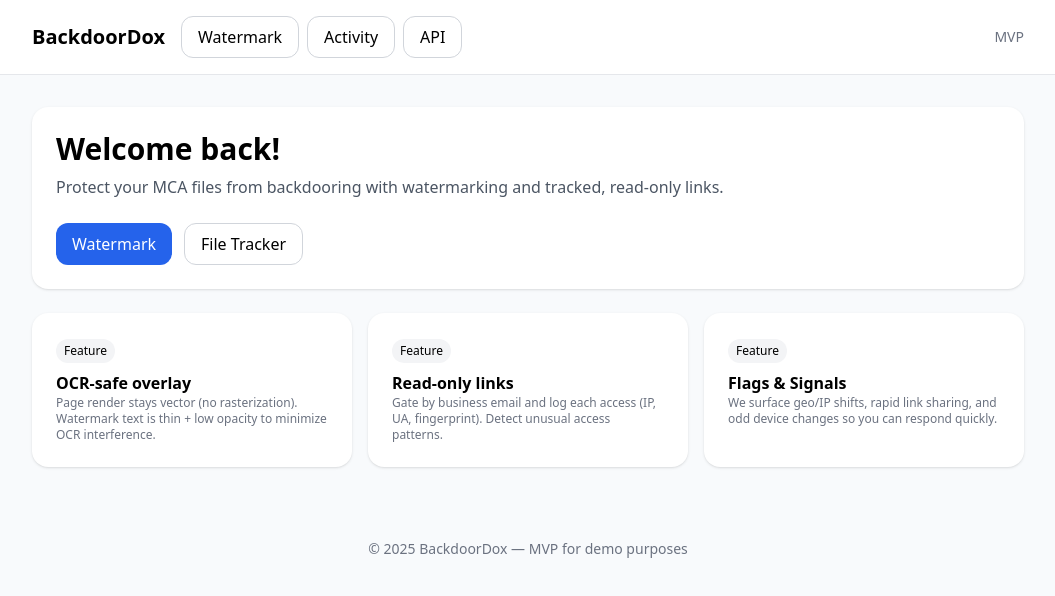
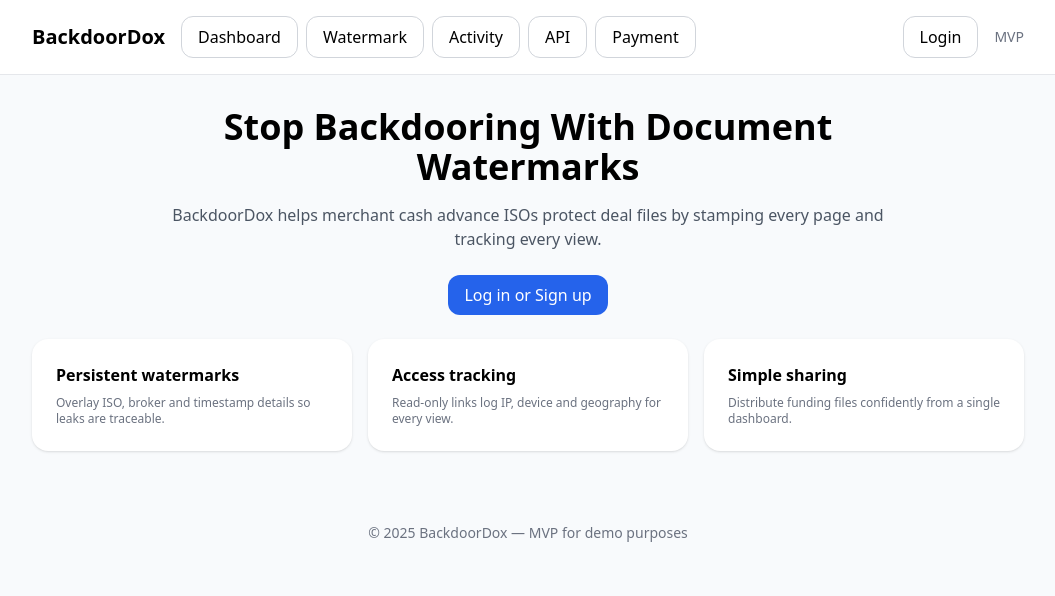
Before and after one commit to alexsandusky/backdoordox-v2, a Next.js app: page / in a window 1280 px wide. Shown: the top 596 px of the page, without its empty margins (112-1167 px from the left). Built offline with nearby package versions, Linux system fonts and the light colour scheme.

Commit message:
Add public landing page and login flow

```diff
--- a/components/Layout.tsx
+++ b/components/Layout.tsx
@@ -14,12 +14,15 @@
       <header className="bg-white border-b">
         <div className="container py-4 flex items-center gap-4">
           <Link href="/" className="text-xl font-semibold">BackdoorDox</Link>
-          <nav className="flex items-center gap-2">
+          <nav className="flex items-center gap-2 flex-1">
+            <Tab href="/dashboard">Dashboard</Tab>
             <Tab href="/watermark">Watermark</Tab>
             <Tab href="/activity">Activity</Tab>
             <Tab href="/api">API</Tab>
+            <Tab href="/payment">Payment</Tab>
           </nav>
-          <div className="ml-auto text-sm text-gray-500">MVP</div>
+          <Link href="/login" className="btn btn-outline">Login</Link>
+          <div className="text-sm text-gray-500">MVP</div>
         </div>
       </header>
       <main className="container py-8 space-y-6">{children}</main>
--- /dev/null
+++ b/pages/dashboard.tsx
@@ -0,0 +1,35 @@
+
+import Layout from '../components/Layout'
+import Link from 'next/link'
+
+export default function Home() {
+  return (
+    <Layout>
+      <div className="card">
+        <h1 className="text-3xl font-bold mb-2">Welcome back!</h1>
+        <p className="text-gray-600">Protect your MCA files from backdooring with watermarking and tracked, read-only links.</p>
+        <div className="mt-6 flex gap-3">
+          <Link href="/watermark" className="btn btn-primary">Watermark</Link>
+          <Link href="/activity" className="btn btn-outline">File Tracker</Link>
+        </div>
+      </div>
+      <div className="grid md:grid-cols-3 gap-4">
+        <div className="card">
+          <div className="badge mb-2">Feature</div>
+          <h3 className="font-semibold">OCR-safe overlay</h3>
+          <p className="hint">Page render stays vector (no rasterization). Watermark text is thin + low opacity to minimize OCR interference.</p>
+        </div>
+        <div className="card">
+          <div className="badge mb-2">Feature</div>
+          <h3 className="font-semibold">Read-only links</h3>
+          <p className="hint">Gate by business email and log each access (IP, UA, fingerprint). Detect unusual access patterns.</p>
+        </div>
+        <div className="card">
+          <div className="badge mb-2">Feature</div>
+          <h3 className="font-semibold">Flags & Signals</h3>
+          <p className="hint">We surface geo/IP shifts, rapid link sharing, and odd device changes so you can respond quickly.</p>
+        </div>
+      </div>
+    </Layout>
+  )
+}
--- a/pages/index.tsx
+++ b/pages/index.tsx
@@ -1,33 +1,28 @@
-
 import Layout from '../components/Layout'
 import Link from 'next/link'
 
-export default function Home() {
+export default function Landing() {
   return (
     <Layout>
-      <div className="card">
-        <h1 className="text-3xl font-bold mb-2">Welcome back!</h1>
-        <p className="text-gray-600">Protect your MCA files from backdooring with watermarking and tracked, read-only links.</p>
-        <div className="mt-6 flex gap-3">
-          <Link href="/watermark" className="btn btn-primary">Watermark</Link>
-          <Link href="/activity" className="btn btn-outline">File Tracker</Link>
-        </div>
-      </div>
-      <div className="grid md:grid-cols-3 gap-4">
+      <section className="text-center max-w-3xl mx-auto">
+        <h1 className="text-4xl font-bold mb-4">Stop Backdooring With Document Watermarks</h1>
+        <p className="text-gray-600 mb-6">
+          BackdoorDox helps merchant cash advance ISOs protect deal files by stamping every page and tracking every view.
+        </p>
+        <Link href="/login" className="btn btn-primary">Log in or Sign up</Link>
+      </section>
+      <div className="grid md:grid-cols-3 gap-4 mt-10">
         <div className="card">
-          <div className="badge mb-2">Feature</div>
-          <h3 className="font-semibold">OCR-safe overlay</h3>
-          <p className="hint">Page render stays vector (no rasterization). Watermark text is thin + low opacity to minimize OCR interference.</p>
+          <h3 className="font-semibold mb-2">Persistent watermarks</h3>
+          <p className="hint">Overlay ISO, broker and timestamp details so leaks are traceable.</p>
         </div>
         <div className="card">
-          <div className="badge mb-2">Feature</div>
-          <h3 className="font-semibold">Read-only links</h3>
-          <p className="hint">Gate by business email and log each access (IP, UA, fingerprint). Detect unusual access patterns.</p>
+          <h3 className="font-semibold mb-2">Access tracking</h3>
+          <p className="hint">Read-only links log IP, device and geography for every view.</p>
         </div>
         <div className="card">
-          <div className="badge mb-2">Feature</div>
-          <h3 className="font-semibold">Flags & Signals</h3>
-          <p className="hint">We surface geo/IP shifts, rapid link sharing, and odd device changes so you can respond quickly.</p>
+          <h3 className="font-semibold mb-2">Simple sharing</h3>
+          <p className="hint">Distribute funding files confidently from a single dashboard.</p>
         </div>
       </div>
     </Layout>
--- /dev/null
+++ b/pages/login.tsx
@@ -0,0 +1,29 @@
+import { useState } from 'react'
+import { useRouter } from 'next/router'
+import Layout from '../components/Layout'
+
+export default function Login() {
+  const router = useRouter()
+  const [mode, setMode] = useState<'login' | 'signup'>('login')
+
+  const handleSubmit = (e: React.FormEvent) => {
+    e.preventDefault()
+    router.push('/dashboard')
+  }
+
+  return (
+    <Layout>
+      <div className="max-w-sm mx-auto card">
+        <div className="flex justify-center gap-2 mb-4">
+          <button onClick={() => setMode('login')} className={`btn ${mode==='login' ? 'btn-primary' : 'btn-outline'}`}>Log in</button>
+          <button onClick={() => setMode('signup')} className={`btn ${mode==='signup' ? 'btn-primary' : 'btn-outline'}`}>Sign up</button>
+        </div>
+        <form onSubmit={handleSubmit} className="space-y-4">
+          <input type="email" required placeholder="Email" className="input w-full" />
+          <input type="password" required placeholder="Password" className="input w-full" />
+          <button type="submit" className="btn btn-primary w-full">{mode==='login' ? 'Log in' : 'Create account'}</button>
+        </form>
+      </div>
+    </Layout>
+  )
+}
--- /dev/null
+++ b/pages/payment.tsx
@@ -0,0 +1,14 @@
+import Layout from '../components/Layout'
+
+export default function Payment() {
+  const checkout = process.env.NEXT_PUBLIC_STRIPE_CHECKOUT_URL || '#'
+  return (
+    <Layout>
+      <div className="card max-w-md mx-auto text-center">
+        <h1 className="text-2xl font-bold mb-2">Billing</h1>
+        <p className="hint mb-4">Manage your subscription through Stripe.</p>
+        <a href={checkout} className="btn btn-primary">Go to payment</a>
+      </div>
+    </Layout>
+  )
+}
```
Also changed, not shown: 1 other file (tests, documents, lock files or other folders).
